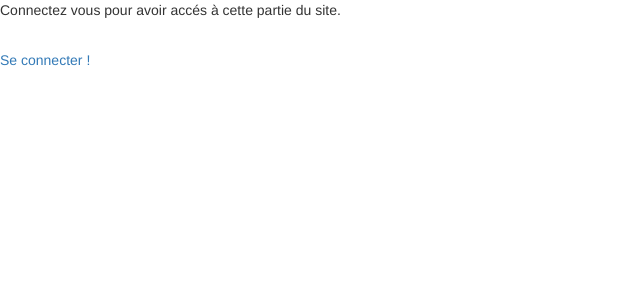
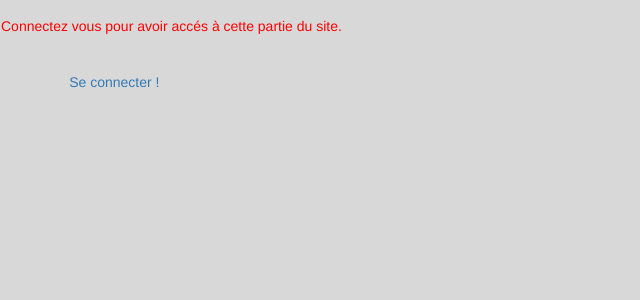
Before and after one commit to GuillaumeB13/Projet-Tutor-, a PHP site: page /Finalisation.php in a window 1280 px wide; the page is wider, and only the part inside the window is pictured. Shown: the top 300 px of that part, without its empty margins (0-640 px from the left). Run offline with PHP 8.4, Linux system fonts and the light colour scheme.

Commit message:
présentation finit

```diff
--- a/php/Finalisation.php
+++ b/php/Finalisation.php
@@ -14,13 +14,16 @@
 				<meta charset='UTF-8'>
 			    <title>Finalisation</title>
 			</head>
-			<body>
-				<div class="."titre".">
+			<body class=\"backbody\">
+				<br>
+				<form method=\"post\" class=\"col-sm-offset-10\">
+					<input type="."submit"." value="."Déconnexion"." name="."deco"." class=\"btn btn-warning\">
+				</form>
+				<center>
 					<h2>Aperçu des champs récupérés</h2>
-				</div>
+				</center>
 				<section>
-					<form method="."post".">
-						<input type="."submit"." value="."Déconnexion"." name="."deco"." > <br><br>";
+					<form method="."post"." class=\"form-group\"><br><br>";
 						// requete php pour recupérer nom des type de champs à récupérer en BDD (correspond aux noeuds dans le doc xml)
 						$req=$PDO_BDD->query('SELECT type_Champs FROM `Champs` WHERE id_Masks="'.$_SESSION['type_masque'].'"')->fetchAll();
 						// stockages des types dans le tableau
@@ -45,15 +48,15 @@
 
 							}
 							else*/
-								echo "$champs[$i]".' '.'<input type="text" value="'.$var[$i].'" name="'.$champs[$i].'""> <br><br>';
+								echo "<label class=\"col-sm-offset-1\">$champs[$i]</label>".' '.'<input type="text" value="'.$var[$i].'" name="'.$champs[$i].'""><br>';
 						}
 					echo "
 					<center>
 						<h2>Enregistrer les données récupérées ?</h2>
 					</center>
 
-					<div class="."save".">
-						<input type="."submit"." value="."Enregistrer les modifications"." name="."save"." >
+					<div class="."col-sm-offset-3".">
+						<input type="."submit"." value="."Enregistrer les modifications"." name="."save"." class=\"btn btn-success\">
 					</div>
 
 				</form>
@@ -61,11 +64,24 @@
 			<section>
 				<center><h2>Recommencer le traitement</h2></center>
 				<form method="."post".">
-					<div class="."yes"."><input type="."submit"." value=".  "Oui"  ." name="."yes"." ></div>
+					<div class="."col-sm-offset-3 btn-success"."><input type="."submit"." value=".  "Oui"  ." name="."yes"." class=\"btn btn-success\" ></div>
 				</form>
 			</section>
 		</body>
-	</html>";
+	</html>
+
+	<style type=\"text/css\">
+		.backbody
+		{
+			background-color: #D8D8D8;
+		}
+		label
+		{
+			display: block;
+		    width: 150px;
+		    float: left;
+		}
+	</script>";
 
 
 		if(isset($_POST['save']))
@@ -97,15 +113,27 @@
 	else
 		echo " <html>
 					<head>
-						<link rel=\"stylesheet\" href=\"https://maxcdn.bootstrapcdn.com/bootstrap/3.3.6/css/bootstrap.min.css\" integrity=\"sha384-1q8mTJOASx8j1Au+a5WDVnPi2lkFfwwEAa8hDDdjZlpLegxhjVME1fgjWPGmkzs7\" crossorigin=\"anonymous\">
 						<meta charset='UTF-8'>
 					    <title>Finalisation</title>
-						<link rel="."stylesheet"." href="."Finalisation.css".">
+						<link rel=\"stylesheet\" href=\"https://maxcdn.bootstrapcdn.com/bootstrap/3.3.6/css/bootstrap.min.css\" integrity=\"sha384-1q8mTJOASx8j1Au+a5WDVnPi2lkFfwwEAa8hDDdjZlpLegxhjVME1fgjWPGmkzs7\" crossorigin=\"anonymous\">
 					</head>
-					<body>
-						<p> Connectez vous pour avoir accés à cette partie du site. </p>
-						<br>
-						<a href="."/OCR/php/Identification.php"."> Se connecter !</a>
+					<body class=\"backbody\">
+						<div class=\"row\">
+							<p class=\"alert\"> Connectez vous pour avoir accés à cette partie du site. </p>
+						<div class=\"row\">
+						<div class=\"row\">
+							<a href="."/OCR/php/Identification.php"." class=\"col-sm-offset-1\"> Se connecter !</a>
+						<div class=\"row\">
 					</body>
-				</html>";
+				</html>
+				<style type=\"text/css\">
+				.backbody
+				{
+					background-color: #D8D8D8;
+				}
+				.alert
+				{
+					color: red;
+				}
+				</style>";
 ?>
```
Also changed, not shown: php/Traitement.php (+40 -20 lines), php/admin.php (+26 -15 lines).
